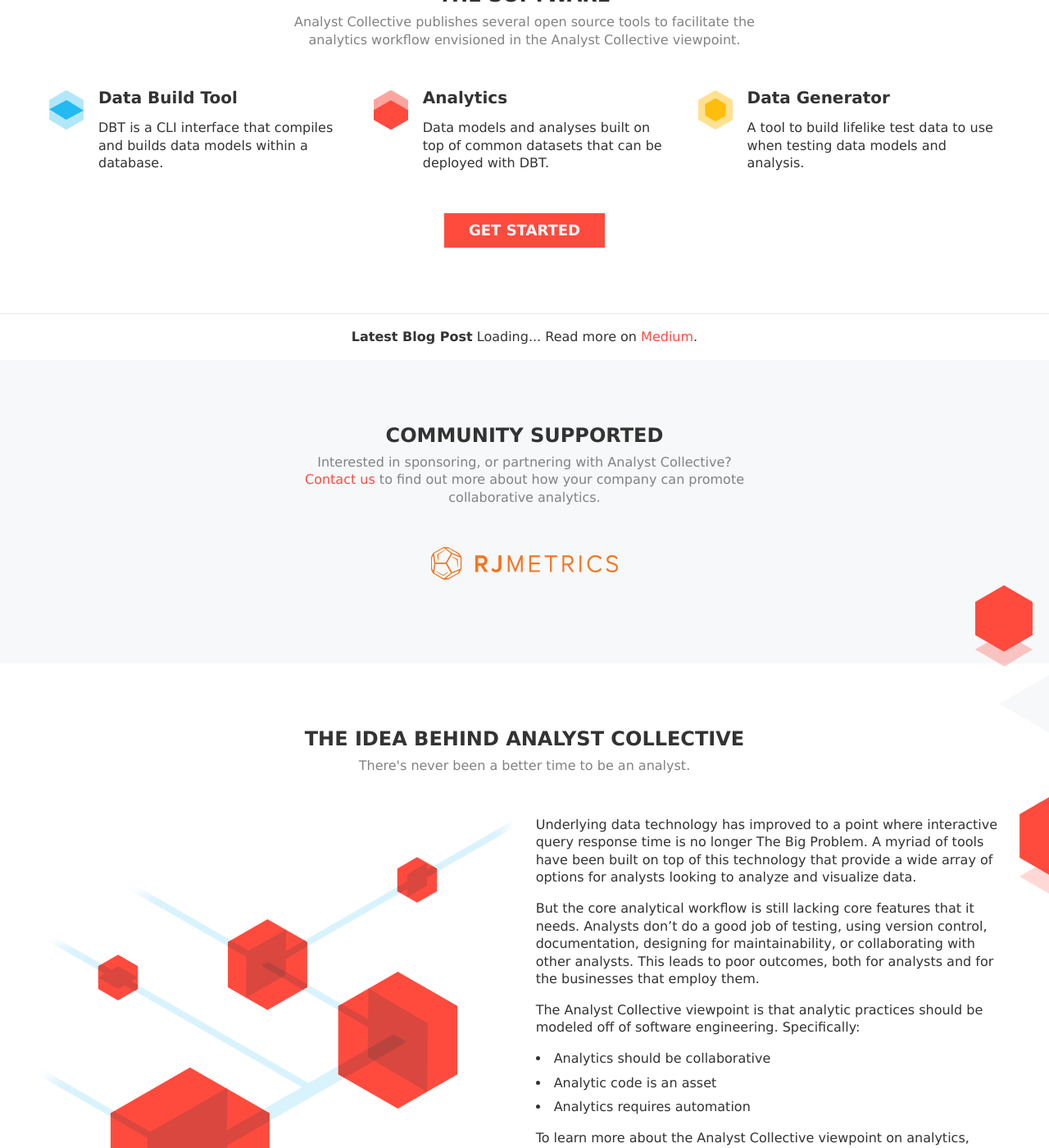
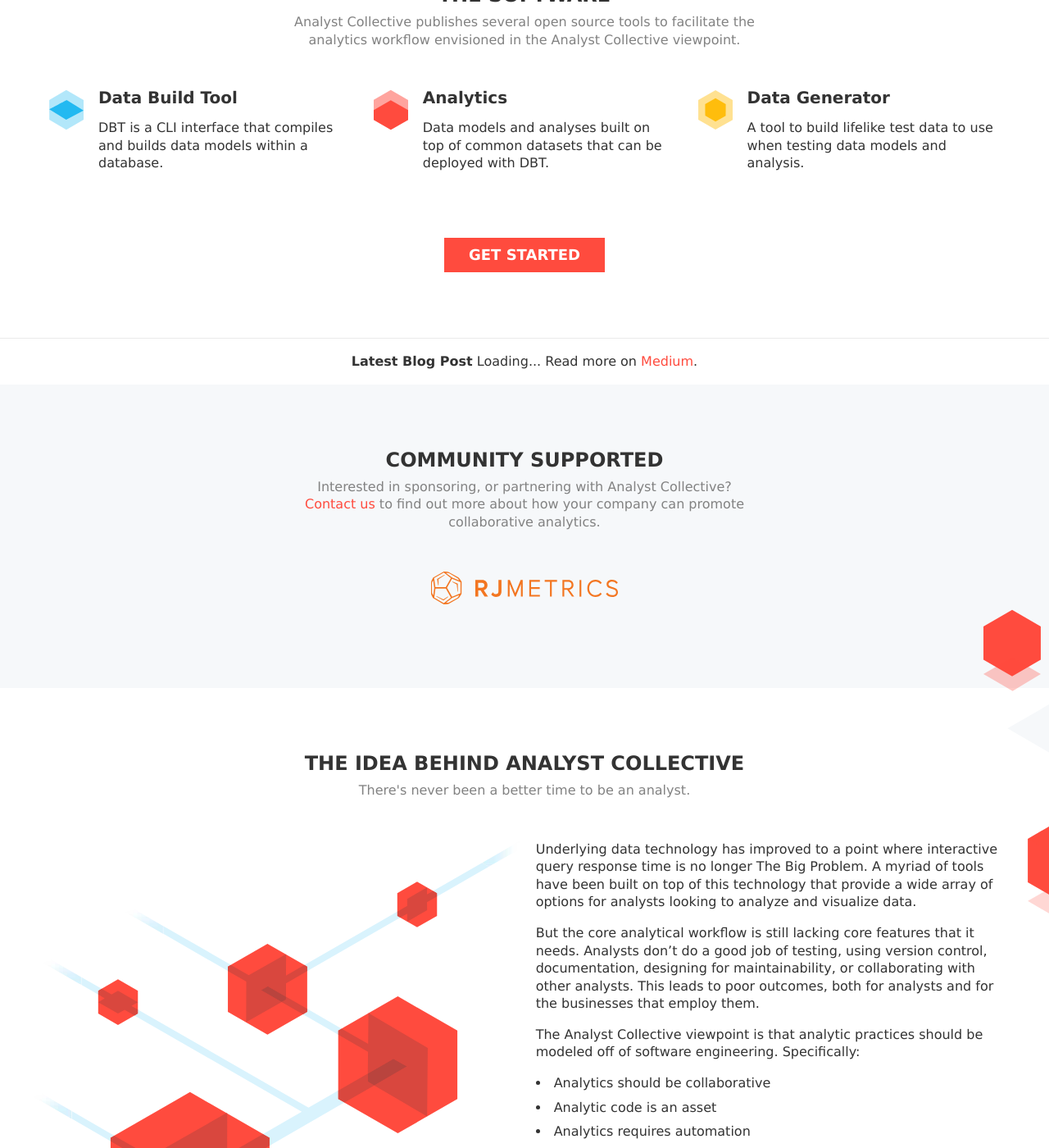
Before and after one commit to analyst-collective/analyst-collective.github.io, a Jekyll site: the page built from index.html, in a window 1280 px wide and 1400 px high, scrolled down 692 px. Shown: the whole window at 82% size. Built offline with Jekyll 4.4.1, drawn with Linux system fonts in a browser that asks for light colours.

Commit message:
Minor style fixes.
Fix the CTA bar styling so it actually breaks correctly.

```diff
--- a/_layouts/default.html
+++ b/_layouts/default.html
@@ -34,6 +34,7 @@
           </div>
         </header>
         <div class="container">
+          <div class="features">
             <div class="feature-block">
               <img src="images/icon-dbt.svg" width="42" class="feature-icon" />
               <div class="feature-text">
@@ -53,6 +54,7 @@
               <div class="feature-text">
                 <h3>Data Generator</h3>
                 <p>A tool to build lifelike test data to use when testing data models and analysis.</p>
+              </div>
             </div>
           </div>
           <p class="cta-bar"><a href="https://github.com/analyst-collective" class="button" title="Check out the Analyst Collective Github repos.">Get Started</a></p>
--- a/css/main.scss
+++ b/css/main.scss
@@ -235,9 +235,21 @@ strong {
 
 .cascading-blocks {
   position: absolute;
-  right: -150px;
+  right: -160px;
   top: -50px;
 
+}
+
+.features {
+  @include media($desktop) {
+    margin-bottom: rem(30);
+  }
+
+  &:after {
+    content: "";
+    display: table;
+    clear: both;
+  }
 }
 
 .feature-block {
```
Lines whose indentation alone changed are shown as unchanged.
